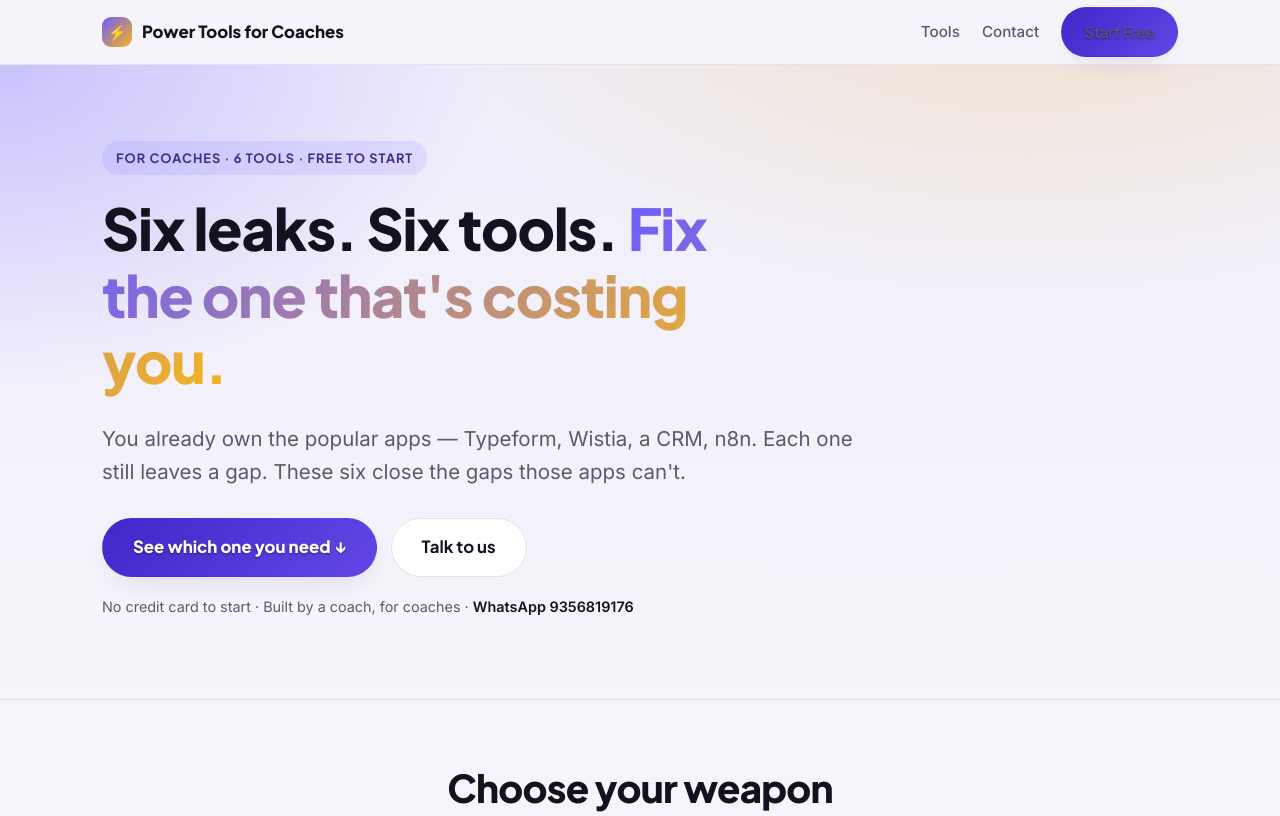
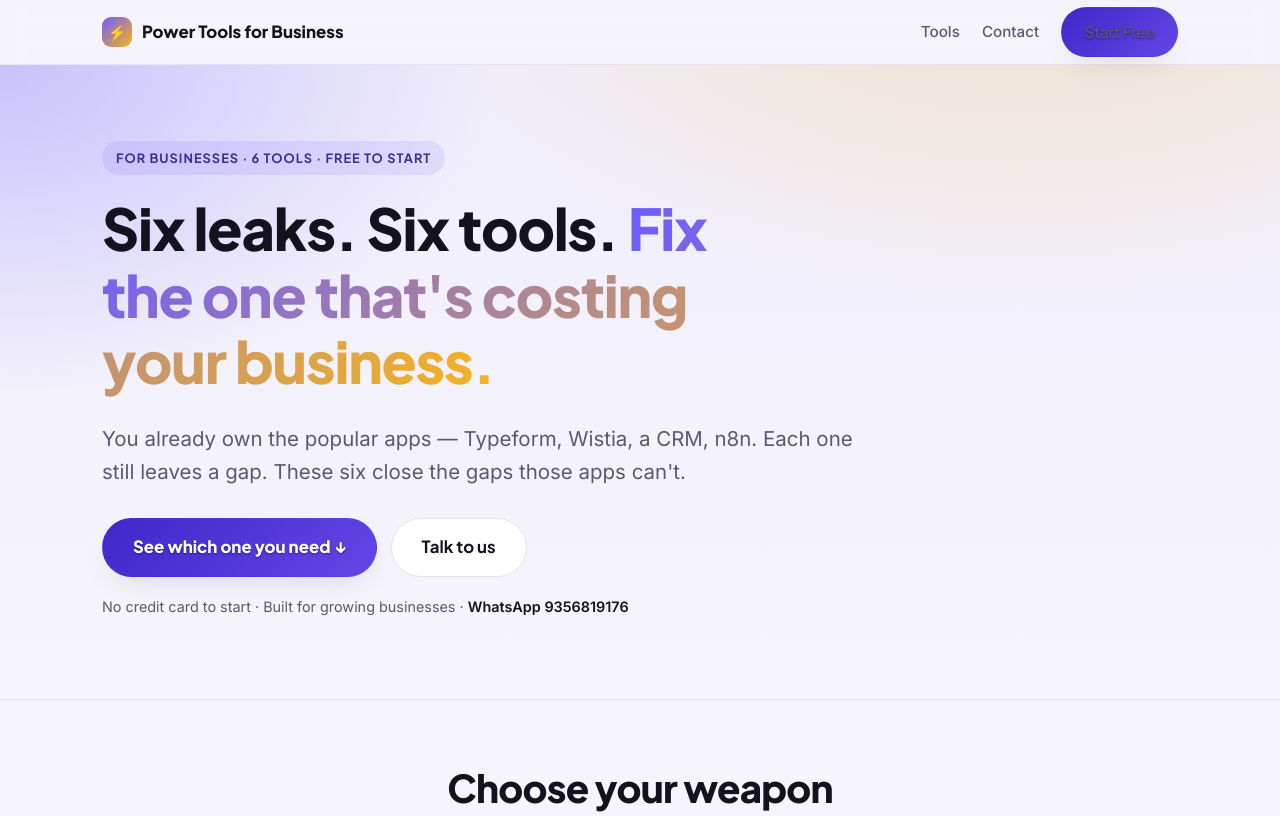
Before and after one commit to ganganarayan/powertools, a Node server app: page / in a window 1280 px wide. Shown: the top 816 px of the page. Run offline with Node 20, Linux system fonts and the light colour scheme; some libraries are stand-ins or nearby versions.

Commit message:
Reframe landing from coaches to businesses
- Brand "Power Tools for Coaches" → "Power Tools for Business" everywhere
  (header, footer, page titles, all policy pages, admin, home title)
- Hero: eyebrow "For businesses", headline "...costing your business",
  hero note "Built for growing businesses"
- Offer band: "If your business needs a specific software solution…"
- Brandline + per-tool copy de-coached: Assess360 manager input / "you",
  VidaPulse "built for operators", Revenue OS "your business revenue" /
  "how you actually make money" / "most-demanded by growing businesses",
  Cloudz Copy "content library"
- Tidy stylesheet comment

Co-Authored-By: Claude Opus 4.8 <noreply@anthropic.com>

```diff
--- a/public/styles.css
+++ b/public/styles.css
@@ -1,5 +1,5 @@
 /* ==========================================================================
-   Power Tools for Coaches — shared stylesheet
+   Power Tools for Business — shared stylesheet
    powertools.divineleads.guru
    ========================================================================== */
 
--- a/server.js
+++ b/server.js
@@ -31,8 +31,8 @@ const base = { tools, policies, contact, site, metaPixelId: process.env.META_PIX
 app.get('/', (req, res) => {
   res.render('index', Object.assign({}, base, {
     page: 'home',
-    title: "Power Tools for Coaches — 6 tools that do what the popular apps can't",
-    description: 'Assess360, A Video Router, VidaPulse, Revenue OS, Cloudz Copy and AI Gita Mentor — a suite of power tools built for coaches. Free to start.'
+    title: "Power Tools for Business — 6 tools that do what the popular apps can't",
+    description: 'Assess360, A Video Router, VidaPulse, Revenue OS, Cloudz Copy and AI Gita Mentor — a suite of power tools built for growing businesses. Free to start.'
   }));
 });
 
@@ -177,7 +177,7 @@ app.get('/admin', (req, res) => {
   const since = days > 0 ? Date.now() - days * 86400000 : 0;
   res.render('admin', Object.assign({}, base, {
     page: 'admin',
-    title: 'Analytics — Power Tools for Coaches',
+    title: 'Analytics — Power Tools for Business',
     description: 'Admin analytics',
     stats: db.getStats(since),
     ready: db.isReady(),
@@ -194,14 +194,14 @@ app.use((req, res) => {
   res.status(404).render('404', Object.assign({}, base, {
     page: 'policy',
     pageTitle: 'Page not found',
-    title: 'Page not found — Power Tools for Coaches',
+    title: 'Page not found — Power Tools for Business',
     description: 'The page you were looking for does not exist.'
   }));
 });
 
 const port = process.env.PORT || 3000;
 app.listen(port, () => {
-  console.log('Power Tools for Coaches running on port ' + port);
+  console.log('Power Tools for Business running on port ' + port);
 });
 
 module.exports = app;
--- a/views/admin.ejs
+++ b/views/admin.ejs
@@ -48,7 +48,7 @@
 <div class="adm-wrap">
   <div class="adm-top">
     <div>
-      <h1>Analytics · Power Tools for Coaches</h1>
+      <h1>Analytics · Power Tools for Business</h1>
     </div>
     <div class="ranges">
       <% ['1','7','30','0'].forEach(function(d){ var lbl = d==='1'?'24h':(d==='0'?'All':d+'d'); %>
--- a/views/index.ejs
+++ b/views/index.ejs
@@ -4,14 +4,14 @@
 <!-- HERO -->
 <section class="hero">
   <div class="wrap">
-    <span class="eyebrow">For coaches · 6 tools · free to start</span>
-    <h1>Six leaks. Six tools. <span class="grad">Fix the one that's costing you.</span></h1>
+    <span class="eyebrow">For businesses · 6 tools · free to start</span>
+    <h1>Six leaks. Six tools. <span class="grad">Fix the one that's costing your business.</span></h1>
     <p class="lede">You already own the popular apps — Typeform, Wistia, a CRM, n8n. Each one still leaves a gap. These six close the gaps those apps can't.</p>
     <div class="hero-cta">
       <a class="btn btn-primary btn-lg" href="#tools">See which one you need ↓</a>
       <a class="btn btn-ghost btn-lg" href="#contact">Talk to us</a>
     </div>
-    <p class="hero-note">No credit card to start · Built by a coach, for coaches · <b>WhatsApp <%= contact.wa %></b></p>
+    <p class="hero-note">No credit card to start · Built for growing businesses · <b>WhatsApp <%= contact.wa %></b></p>
   </div>
 </section>
 
@@ -77,7 +77,7 @@
 <section class="section offer">
   <div class="wrap">
     <div class="offer-card">
-      <h2 class="offer-head">As a coach, if you're looking for a specific software solution — email us, we'll build and ship it.</h2>
+      <h2 class="offer-head">If your business needs a specific software solution — email us, we'll build and ship it.</h2>
       <p class="offer-sub">The one who gives us the biggest problem they're facing gets to use the tool free for the first 5 months after launch.</p>
       <a class="btn btn-accent btn-lg" href="mailto:<%= contact.email %>?subject=My%20biggest%20problem%20to%20solve">Email your biggest problem →</a>
     </div>
--- a/views/partials/footer.ejs
+++ b/views/partials/footer.ejs
@@ -2,7 +2,7 @@
   <div class="wrap">
     <div class="cols">
       <div>
-        <a class="brand" href="/"><span class="mark">⚡</span> Power Tools for Coaches</a>
+        <a class="brand" href="/"><span class="mark">⚡</span> Power Tools for Business</a>
         <p class="foot-brand" style="margin-top:14px;"><%= site.brandline %></p>
       </div>
       <div>
--- a/views/partials/header.ejs
+++ b/views/partials/header.ejs
@@ -1,6 +1,6 @@
 <header class="nav">
   <div class="wrap">
-    <a class="brand" href="/"><span class="mark">⚡</span> Power Tools for Coaches</a>
+    <a class="brand" href="/"><span class="mark">⚡</span> Power Tools for Business</a>
     <nav class="nav-links">
       <% if (page === 'home') { %>
         <a href="/#tools">Tools</a>
--- a/views/policies/cookies.ejs
+++ b/views/policies/cookies.ejs
@@ -8,7 +8,7 @@
     <article class="prose">
       <p class="updated">Last updated: 3 September 2026</p>
 
-      <p>This Cookie Policy explains how DivineLeads uses cookies and similar technologies on the Power Tools for Coaches websites and Services.</p>
+      <p>This Cookie Policy explains how DivineLeads uses cookies and similar technologies on the Power Tools for Business websites and Services.</p>
 
       <h2>1. What cookies are</h2>
       <p>Cookies are small text files stored on your device when you visit a website. They help the site function, remember your preferences, and understand how it is used.</p>
--- a/views/policies/delivery.ejs
+++ b/views/policies/delivery.ejs
@@ -8,7 +8,7 @@
     <article class="prose">
       <p class="updated">Last updated: 3 September 2026</p>
 
-      <p>The Power Tools for Coaches suite by DivineLeads consists entirely of digital software services. There is no physical product and therefore no physical shipping.</p>
+      <p>The Power Tools for Business suite by DivineLeads consists entirely of digital software services. There is no physical product and therefore no physical shipping.</p>
 
       <h2>1. Digital delivery</h2>
       <ul>
--- a/views/policies/disclaimer.ejs
+++ b/views/policies/disclaimer.ejs
@@ -9,7 +9,7 @@
       <p class="updated">Last updated: 3 September 2026</p>
 
       <h2>1. General</h2>
-      <p>The Power Tools for Coaches suite by DivineLeads is provided for general business and productivity purposes. The Services and any content are provided "as is" and "as available", without warranties of any kind, express or implied, including fitness for a particular purpose and non-infringement.</p>
+      <p>The Power Tools for Business suite by DivineLeads is provided for general business and productivity purposes. The Services and any content are provided "as is" and "as available", without warranties of any kind, express or implied, including fitness for a particular purpose and non-infringement.</p>
 
       <h2>2. No professional advice</h2>
       <p>The Services and any materials do not constitute legal, financial, tax, or professional advice. You are responsible for how you use the tools in your own business and for complying with the laws that apply to you.</p>
--- a/views/policies/privacy.ejs
+++ b/views/policies/privacy.ejs
@@ -8,7 +8,7 @@
     <article class="prose">
       <p class="updated">Last updated: 3 September 2026</p>
 
-      <p>This Privacy Policy explains how DivineLeads ("we", "us", "our") collects, uses, and protects your information when you use the Power Tools for Coaches suite — Assess360, A Video Router, VidaPulse, Revenue OS, Cloudz Copy and AI Gita Mentor (together, the "Services") — available at powertools.divineleads.guru and related domains.</p>
+      <p>This Privacy Policy explains how DivineLeads ("we", "us", "our") collects, uses, and protects your information when you use the Power Tools for Business suite — Assess360, A Video Router, VidaPulse, Revenue OS, Cloudz Copy and AI Gita Mentor (together, the "Services") — available at powertools.divineleads.guru and related domains.</p>
 
       <h2>1. Information we collect</h2>
       <ul>
--- a/views/policies/refund.ejs
+++ b/views/policies/refund.ejs
@@ -8,7 +8,7 @@
     <article class="prose">
       <p class="updated">Last updated: 3 September 2026</p>
 
-      <p>This policy explains cancellations and refunds for paid plans of the Power Tools for Coaches suite by DivineLeads.</p>
+      <p>This policy explains cancellations and refunds for paid plans of the Power Tools for Business suite by DivineLeads.</p>
 
       <h2>1. Free to start</h2>
       <p>All tools are free to start. You can explore the Services without payment, so you can evaluate a tool before upgrading.</p>
--- a/views/policies/terms.ejs
+++ b/views/policies/terms.ejs
@@ -8,7 +8,7 @@
     <article class="prose">
       <p class="updated">Last updated: 3 September 2026</p>
 
-      <p>These Terms &amp; Conditions ("Terms") govern your access to and use of the Power Tools for Coaches suite — Assess360, A Video Router, VidaPulse, Revenue OS, Cloudz Copy and AI Gita Mentor (the "Services") — provided by DivineLeads ("we", "us"). By creating an account or using the Services, you agree to these Terms.</p>
+      <p>These Terms &amp; Conditions ("Terms") govern your access to and use of the Power Tools for Business suite — Assess360, A Video Router, VidaPulse, Revenue OS, Cloudz Copy and AI Gita Mentor (the "Services") — provided by DivineLeads ("we", "us"). By creating an account or using the Services, you agree to these Terms.</p>
 
       <h2>1. Eligibility &amp; account</h2>
       <p>You must be at least 18 and able to form a binding contract. You are responsible for the accuracy of your registration details and for keeping your credentials secure. You are responsible for all activity under your account.</p>
```
Also changed, not shown: data/site.js (+18 -18 lines).
